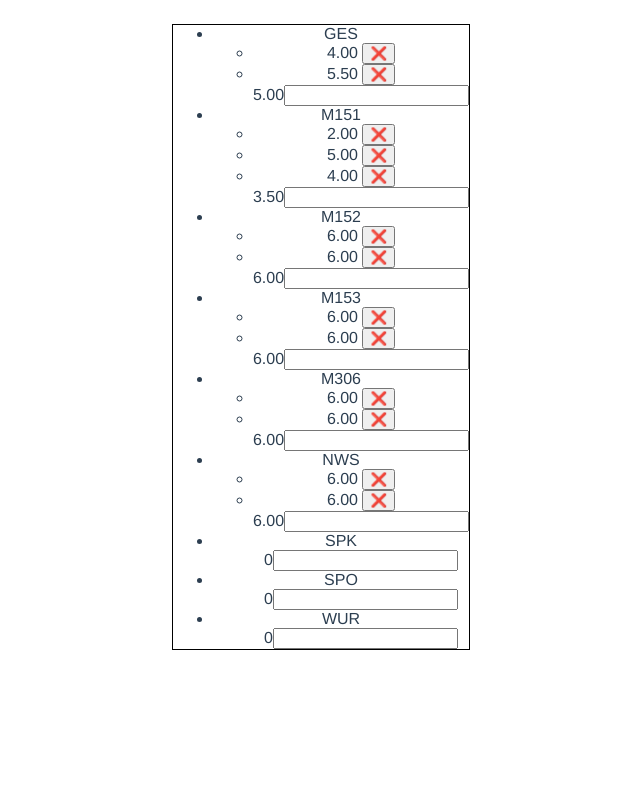
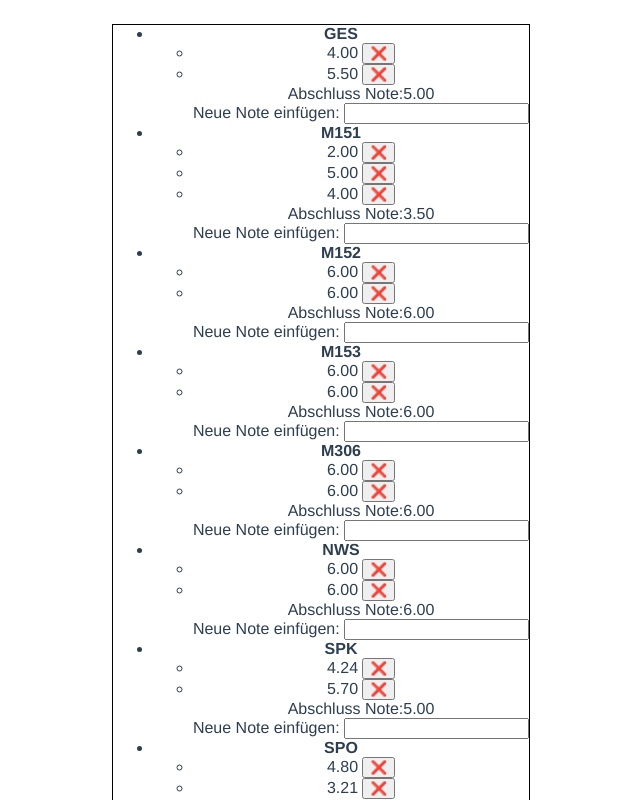
Before and after one commit to benjaminSluz/notenverwaltungstool, a Vue app: page / in a window 1280 px wide. Shown: the top 800 px of the page, without its empty margins (327-967 px from the left). Built offline with nearby package versions, Linux system fonts and the light colour scheme.

Commit message:
some polishing

```diff
--- a/src/views/NotenverwaltungView.vue
+++ b/src/views/NotenverwaltungView.vue
@@ -2,7 +2,7 @@
   <div class="home">
     <ul id="Fächer">
       <li v-for="(noten, fach) in Fächer" :key="fach">
-        {{ fach }}
+        <span class="Fach"> {{ fach }}</span>
         <ul>
           <li v-for="(note, index) in noten.noten" :key="index">
             <span>
@@ -11,8 +11,11 @@
             </span>
           </li>
           <div>
-            <span>{{ avgNote(noten.noten) }}</span>
-            <input type="number" @keyup.enter="addNote($event, fach)" />
+            <div>Abschluss Note:{{ avgNote(noten.noten) }}</div>
+            <label>
+              Neue Note einfügen:
+              <input type="number" @keyup.enter="addNote($event, fach)" />
+            </label>
           </div>
         </ul>
       </li>
@@ -31,9 +34,9 @@ const Fächer = ref({
   M153: { noten: [6, 6] },
   M306: { noten: [6, 6] },
   NWS: { noten: [6, 6] },
-  SPK: { noten: [] },
-  SPO: { noten: [] },
-  WUR: { noten: [] },
+  SPK: { noten: [4.24, 5.7] },
+  SPO: { noten: [4.8, 3.21] },
+  WUR: { noten: [6, 2.4] },
 });
 function deleteNote(fach, note) {
   console.log(Fächer.value[fach].noten, fach, note);
@@ -65,6 +68,9 @@ function avgNote(noten) {
   margin: 0;
   justify-content: center;
 }
+.Fach {
+  font-weight: bolder;
+}
 #Fächer {
   border: black 1px solid;
   height: fit-content;
```
